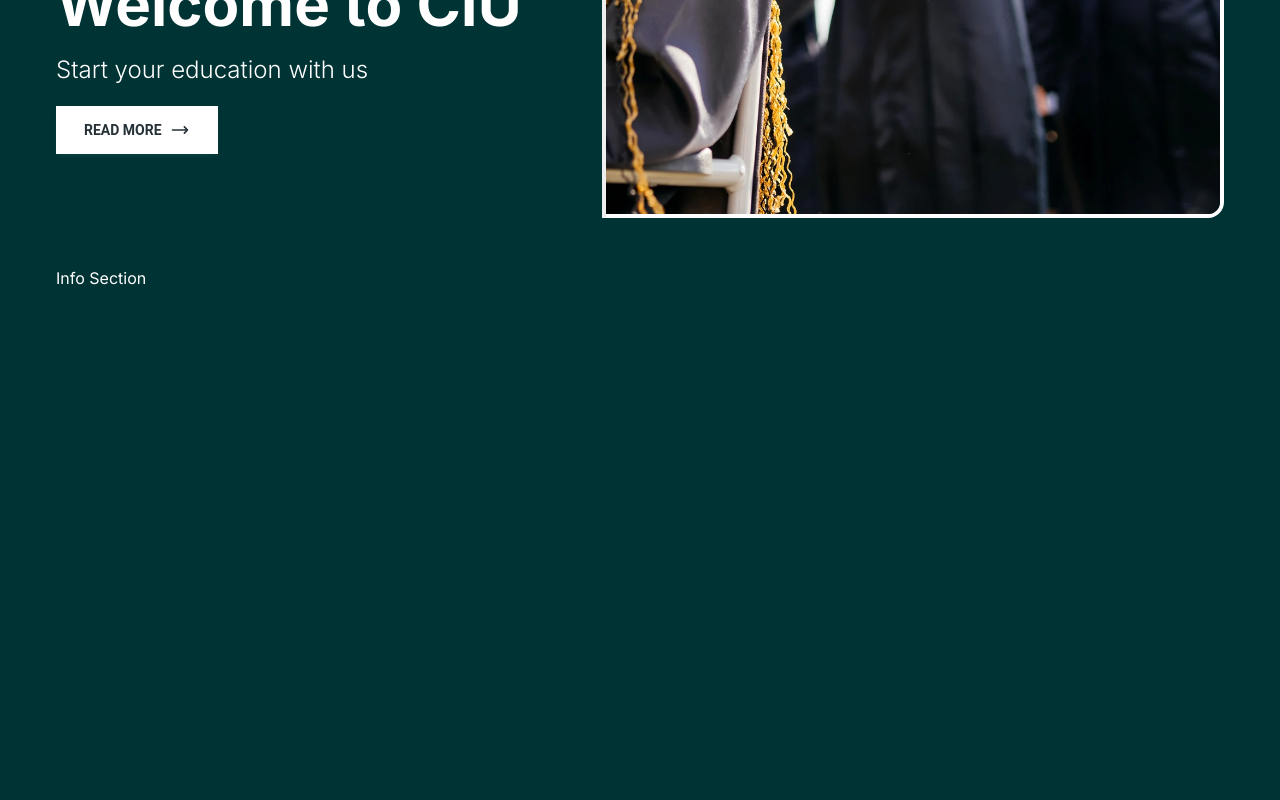
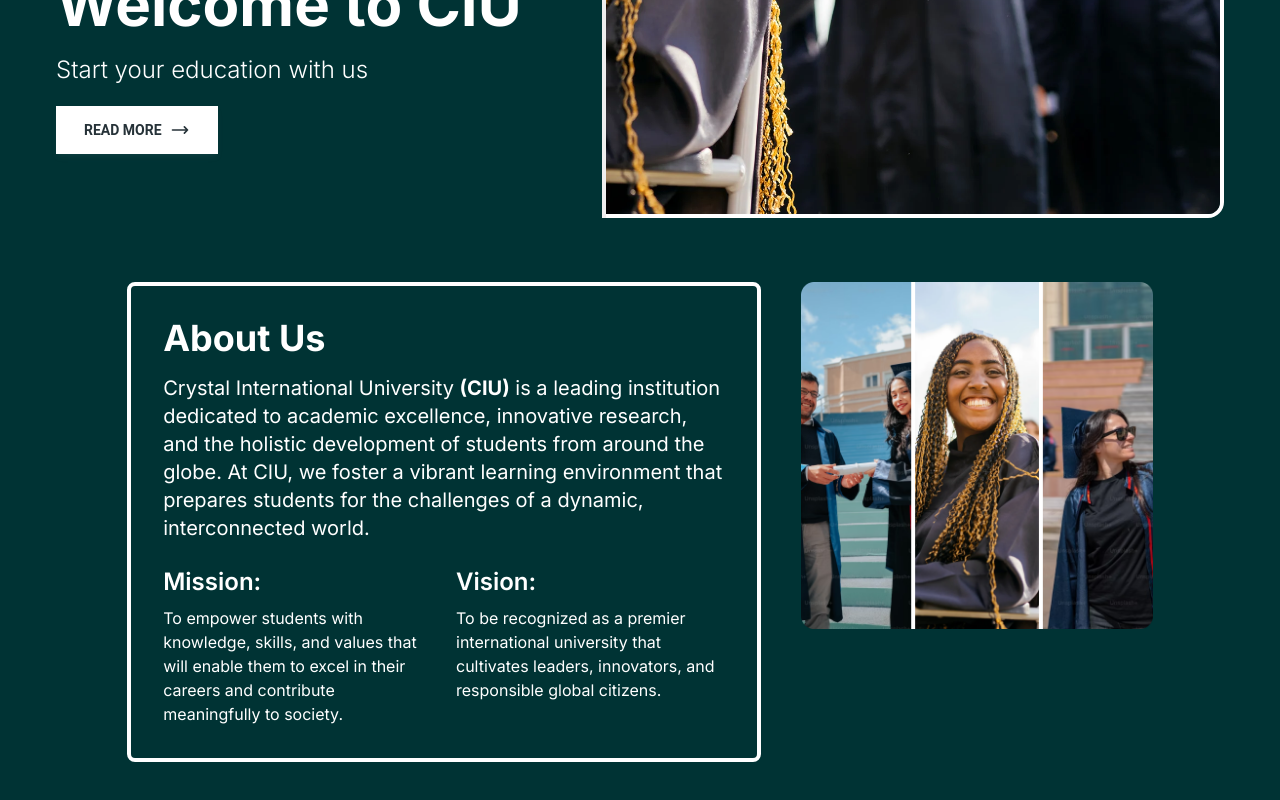
Before and after one commit to Olatokumbo/ciu-web, a Next.js app: page / in a window 1280 px wide. Shown: the part 640-1440 px from the top of the page. Before the commit the page ends 970 px from the top, so only its background shows below. Built offline with nearby package versions, Linux system fonts and the light colour scheme.

Commit message:
Add About us section

```diff
--- /dev/null
+++ b/src/app/components/about-us-section.tsx
@@ -0,0 +1,46 @@
+import Image from "next/image";
+
+const AboutUsSection = () => {
+    return (
+        <div className="my-16 px-0 lg:px-14 text-white">
+            <div className="flex flex-col lg:flex-row justify-center items-center lg:items-start">
+                <div className="w-full lg:w-3/5 bg-[#003334] p-8 rounded-lg border-4 border-white">
+                    <h1 className="text-3xl lg:text-4xl font-bold mb-4">About Us</h1>
+                    <p className="text-lg lg:text-xl mb-6">
+                        Crystal International University <b>(CIU)</b> is a leading institution
+                        dedicated to academic excellence, innovative research, and the
+                        holistic development of students from around the globe. At CIU, we
+                        foster a vibrant learning environment that prepares students for the
+                        challenges of a dynamic, interconnected world.
+                    </p>
+                    <div className="flex flex-col lg:flex-row lg:justify-between gap-6">
+                        <div className="lg:w-1/2">
+                            <h2 className="text-2xl font-semibold mb-2">Mission:</h2>
+                            <p>
+                                To empower students with knowledge, skills, and values that
+                                will enable them to excel in their careers and contribute
+                                meaningfully to society.
+                            </p>
+                        </div>
+                        <div className="lg:w-1/2">
+                            <h2 className="text-2xl font-semibold mb-2">Vision:</h2>
+                            <p>
+                                To be recognized as a premier international university that
+                                cultivates leaders, innovators, and responsible global citizens.
+                            </p>
+                        </div>
+                    </div>
+                </div>
+                <Image
+                    src="/info.png"
+                    alt="Background Image"
+                    width={500}
+                    height={300}
+                    className="hidden lg:block w-full lg:w-1/3 h-auto mt-10 lg:mt-0 lg:ml-10"
+                />
+            </div>
+        </div>
+    );
+};
+
+export default AboutUsSection;
--- a/src/app/components/info-section.tsx
+++ /dev/null
@@ -1,9 +0,0 @@
-const InfoSection = () => {
-    return (
-        <div className="bg-[#003334] h-28 py-12">
-            <h1 className="text-white">Info Section</h1>
-        </div>
-    )
-}
-
-export default InfoSection
--- a/src/app/page.tsx
+++ b/src/app/page.tsx
@@ -1,15 +1,16 @@
-'use client'
+'use client';
 import Image from "next/image";
 import { StickyNavbar } from "./components/navbar";
 import { Button } from "@material-tailwind/react";
-import InfoSection from "./components/info-section";
+import AboutUsSection from "./components/about-us-section";
 
 export default function Home() {
   return (
-    <main className="flex flex-col w-full h-full bg-[#003334] px-5 md:px-5 lg:px-14">
+    <main className="flex flex-col w-full min-h-screen bg-[#003334] px-5 md:px-5 lg:px-14">
       <StickyNavbar />
-      <div className="relative w-full h-full">
-        <div className="absolute w-fit pr-10 py-5 md:py-10 lg:py-16 lg:pr-20 z-10 left-0 bottom-0 bg-[#003334] rounded-tr-lg border-t-4 border-r-4">
+      <div className="relative flex items-center justify-center w-full h-full">
+        <img className="rounded-2xl border-white border-4 w-full h-full object-cover" src="/cover.webp" alt="Cover Image" />
+        <div className="absolute flex bottom-0 left-0 flex-col items-start w-fit pr-10 py-5 md:py-10 lg:py-16 lg:pr-20 z-10 bg-[#003334] rounded-tr-lg border-t-4 border-r-4">
           <h1 className="font-bold text-2xl sm:text-3xl md:text-6xl text-white">Welcome to CIU</h1>
           <h1 className="font-light text-xs md:text-2xl text-white mt-3 sm:mt-2 md:mt-5">Start your education with us</h1>
           <Button
@@ -34,9 +35,8 @@ export default function Home() {
             </svg>
           </Button>
         </div>
-        <img className="rounded-2xl border-white border-4" src="/cover.webp" alt="Cover Image" />
       </div>
-      <InfoSection />
+      <AboutUsSection />
     </main>
   );
 }
```
Also changed, not shown: public/info.png (added).
